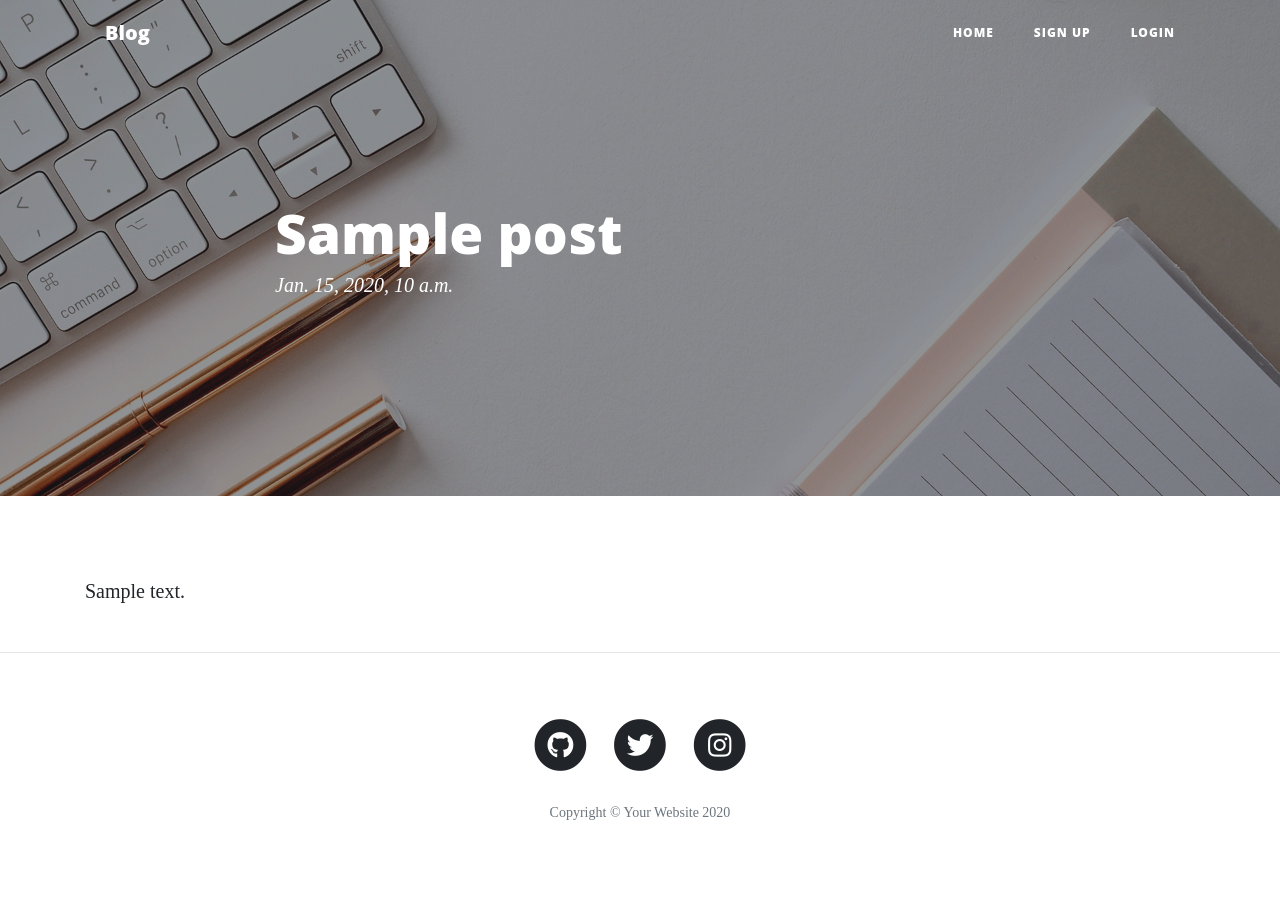
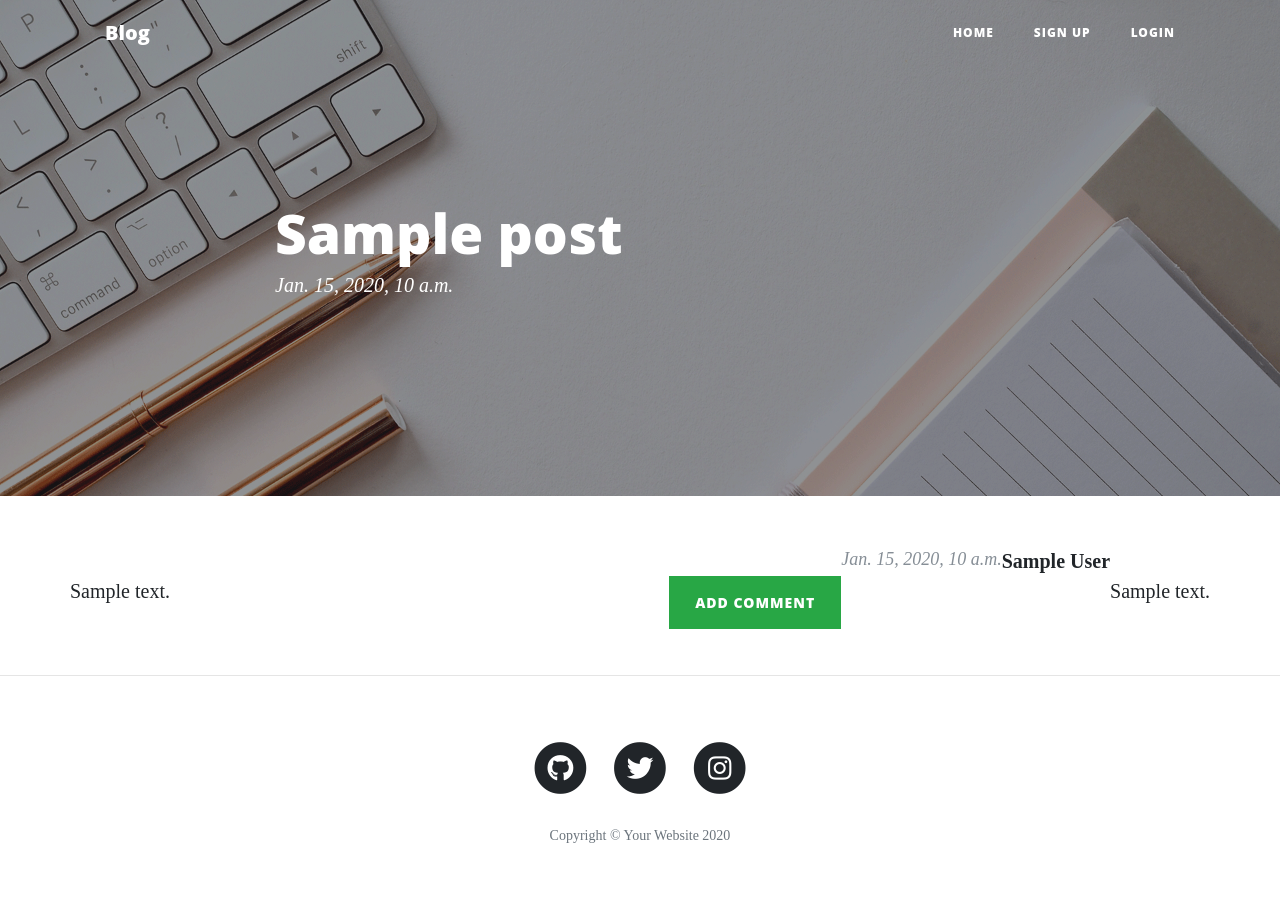
Before and after one commit to tomizawa0214/django-blog, a Django app: page /post/1/ in a window 1280 px wide. Before the commit the page ends 820 px from the top, so only its background shows below. Run offline with Django 3.2, Linux system fonts and the light colour scheme; tables that the repository leaves empty hold one stand-in row (values such as "Sample post"); some libraries are stand-ins or nearby versions.

Commit message:
コメント機能追加

```diff
--- a/blog/admin.py
+++ b/blog/admin.py
@@ -1,4 +1,5 @@
 from django.contrib import admin
-from .models import Post
+from .models import Post, Comment
 
 admin.site.register(Post)
+admin.site.register(Comment)
--- a/blog/models.py
+++ b/blog/models.py
@@ -19,3 +19,23 @@ class Post(models.Model):
 
     def __str__(self):
         return self.title
+
+class Comment(models.Model):
+    post = models.ForeignKey('blog.Post', on_delete=models.CASCADE, related_name='comments')
+    author = models.CharField(max_length=200)
+    text = models.TextField()
+    created_date = models.DateTimeField(default=timezone.now)
+    approved_comment = models.BooleanField(default=False)
+
+    def approve(self):
+        self.approved_comment = True
+        self.save()
+
+    def get_absolute_url(self):
+        return reverse("post_list")
+
+    def __str__(self):
+        return self.text
+
+    def approved_comments(self):
+        return self.comments.filter(approved_comment=True)
--- a/blog/templates/blog/post_detail.html
+++ b/blog/templates/blog/post_detail.html
@@ -18,8 +18,27 @@
     <a class="btn btn-success" href="{% url 'post_edit' pk=post.pk %}" role="button">Edit</a>
     <a class="btn btn-danger" href="{% url 'post_remove' pk=post.pk %}" role="button">Delete</a>
   {% endif %}
-  <p>
-    {{ post.text|linebreaksbr }}
-  </p>
 </div>
+<p>
+  {{ post.text|linebreaksbr }}
+</p>
+
+<hr>
+<p>
+  <a class="btn btn-success" href="{% url 'post_comment' pk=post.pk %}" role="button">Add comment</a>
+</p>
+{% for comment in post.comments.all %}
+  {% if not comment.approved_comment %}
+    <p>
+      <a class="btn btn-danger" href="{% url 'comment_remove' pk=comment.pk %}" role="button">Remove</a>
+      <a class="btn btn-primary" href="{% url 'comment_approve' pk=comment.pk %}" role="button">Approve</a>
+    </p>
+  {% endif %}
+  <p class="comment-meta">{{ comment.created_date }}</p>
+  <strong>{{ comment.author }}</strong>
+  <p>{{ comment.text|linebreaks }}</p>
+{% empty %}
+  <p>まだコメントはありません。</p>
+{% endfor %}
+
 {% endblock %}
--- a/blog/templates/blog/post_list.html
+++ b/blog/templates/blog/post_list.html
@@ -18,6 +18,9 @@
 		</a>
 		<p class="post-meta">{{ post.published_date }}</p>
 		<p>{{ post.text|linebreaksbr|truncatechars:100 }}</p>
+		<a href="{% url 'post_detail' pk=post.pk %}">
+			<p class="post-comment">Comments: {{ post.approved_comments.count }}</p>
+		</a>
 	</div>
 	<hr>
 	{% endfor %}
--- a/blog/urls.py
+++ b/blog/urls.py
@@ -9,4 +9,7 @@ urlpatterns = [
     path('drafts/', views.DraftListView.as_view(), name='post_draft_list'),
     path('post/<int:pk>/publish/', views.post_publish, name='post_publish'),
     path('post/<int:pk>/remove/', views.PostDeleteView.as_view(), name='post_remove'),
+    path('post/<int:pk>/comment/', views.post_comment, name='post_comment'),
+    path('comment/<int:pk>/approve/', views.comment_approve, name='comment_approve'),
+    path('comment/<int:pk>/remove/', views.comment_remove, name='comment_remove'),
 ]
--- a/blog/views.py
+++ b/blog/views.py
@@ -1,6 +1,6 @@
 from django.utils import timezone
-from blog.models import Post
-from blog.forms import PostForm
+from blog.models import Post, Comment
+from blog.forms import PostForm, CommentForm
 from django.urls import reverse_lazy
 from django.views.generic import (TemplateView, ListView, DetailView, CreateView, UpdateView, DeleteView)
 from django.shortcuts import render, redirect, get_object_or_404
@@ -51,3 +51,29 @@ def post_publish(request, pk):
     post = get_object_or_404(Post, pk=pk)
     post.publish()
     return redirect('post_detail', pk=pk)
+
+@login_required
+def post_comment(request, pk):
+    post = get_object_or_404(Post, pk=pk)
+    if request.method == "POST":
+        form = CommentForm(request.POST)
+        if form.is_valid():
+            comment = form.save(commit=False)
+            comment.post = post
+            comment.save()
+            return redirect('post_detail', pk=post.pk)
+    else:
+        form = CommentForm()
+    return render(request, 'blog/post_comment.html', {'form': form})
+
+@login_required
+def comment_approve(request, pk):
+    comment = get_object_or_404(Comment, pk=pk)
+    comment.approve()
+    return redirect('post_detail', pk=comment.post.pk)
+
+@login_required
+def comment_remove(request, pk):
+    comment = get_object_or_404(Comment, pk=pk)
+    comment.delete()
+    return redirect('post_detail', pk=comment.post.pk)
```
Also changed, not shown: blog/forms.py (+6 -1 lines), blog/templates/blog/post_comment.html (added, +19 -0 lines), blog/migrations/0002_comment.py (added).
